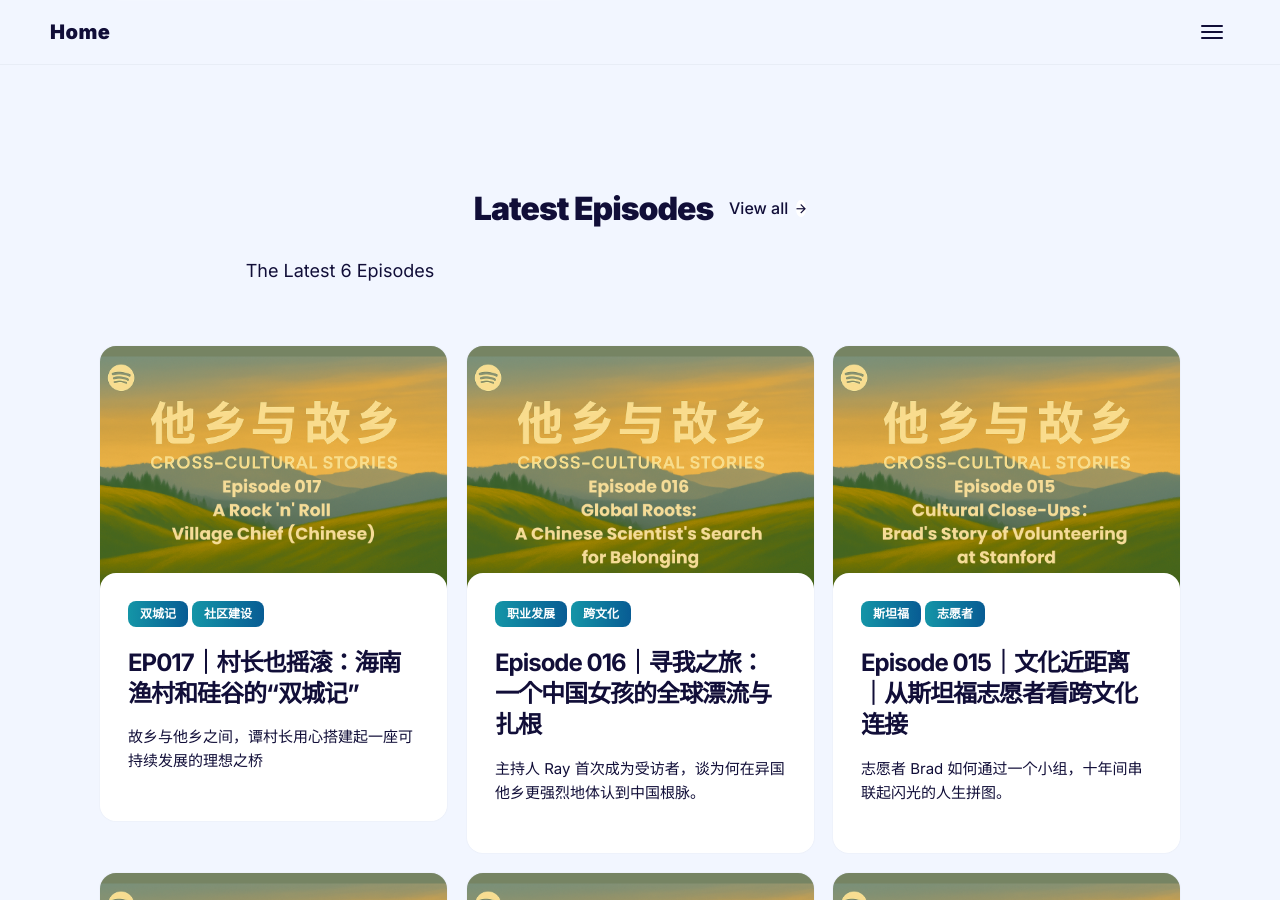
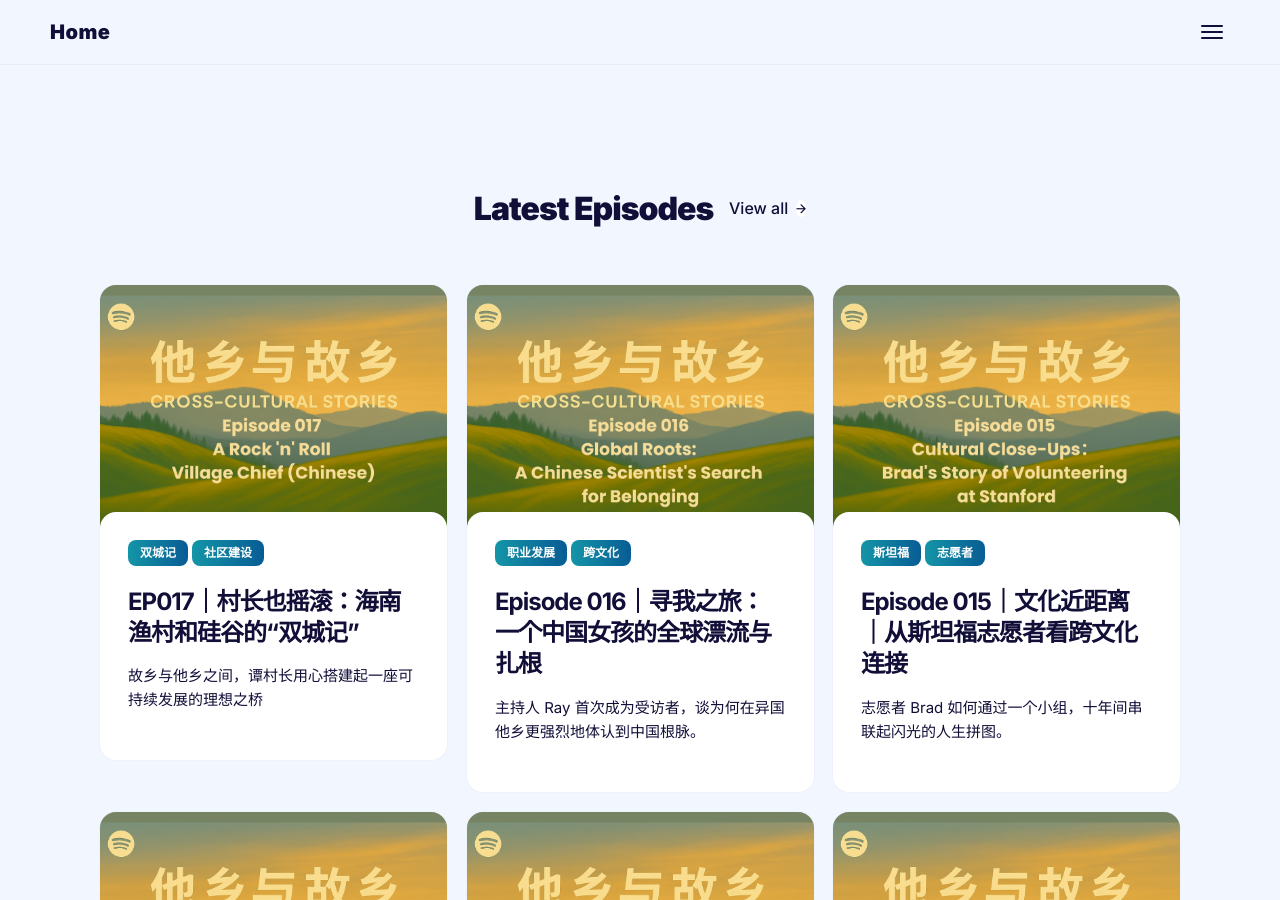
Before and after one commit to Ray2024Ray/cross-cultural-stories-website, a Jekyll site: the page built from site/index.md, in a window 1280 px wide and 900 px high, scrolled down 613 px. Built offline with Jekyll 4.4.1, drawn with Linux system fonts in a browser that asks for light colours.

Commit message:
Update index.md

```diff
--- a/site/index.md
+++ b/site/index.md
@@ -65,7 +65,6 @@ permalink: /
         <a class="section__link" href="{{ '/episodes/' | relative_url }}">View all <i class="ion-md-arrow-forward"></i></a>
       </div>
       <div class="section__description">
-        <p>The Latest 6 Episodes</p>
       </div>
     </div>
 
```
